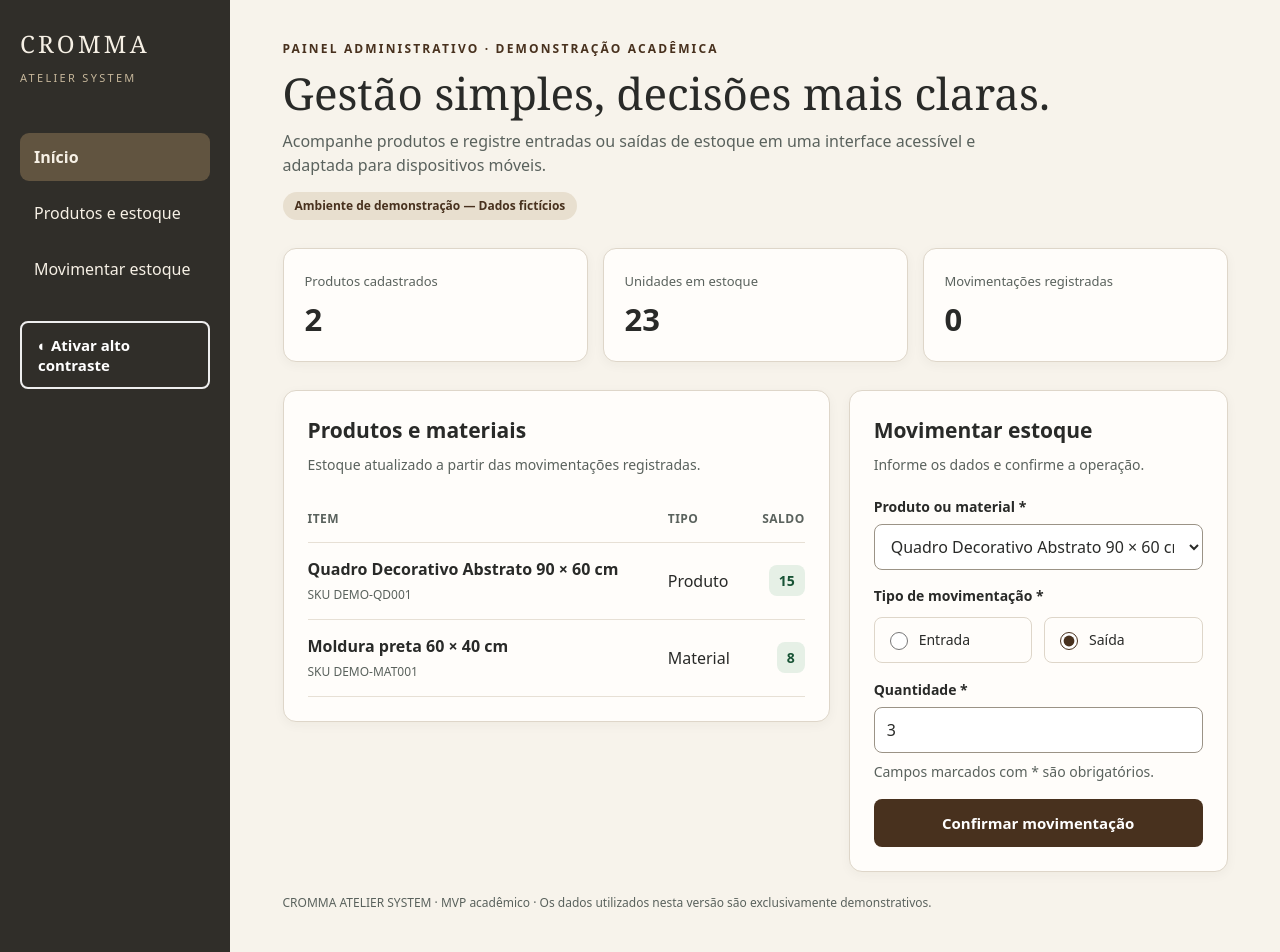
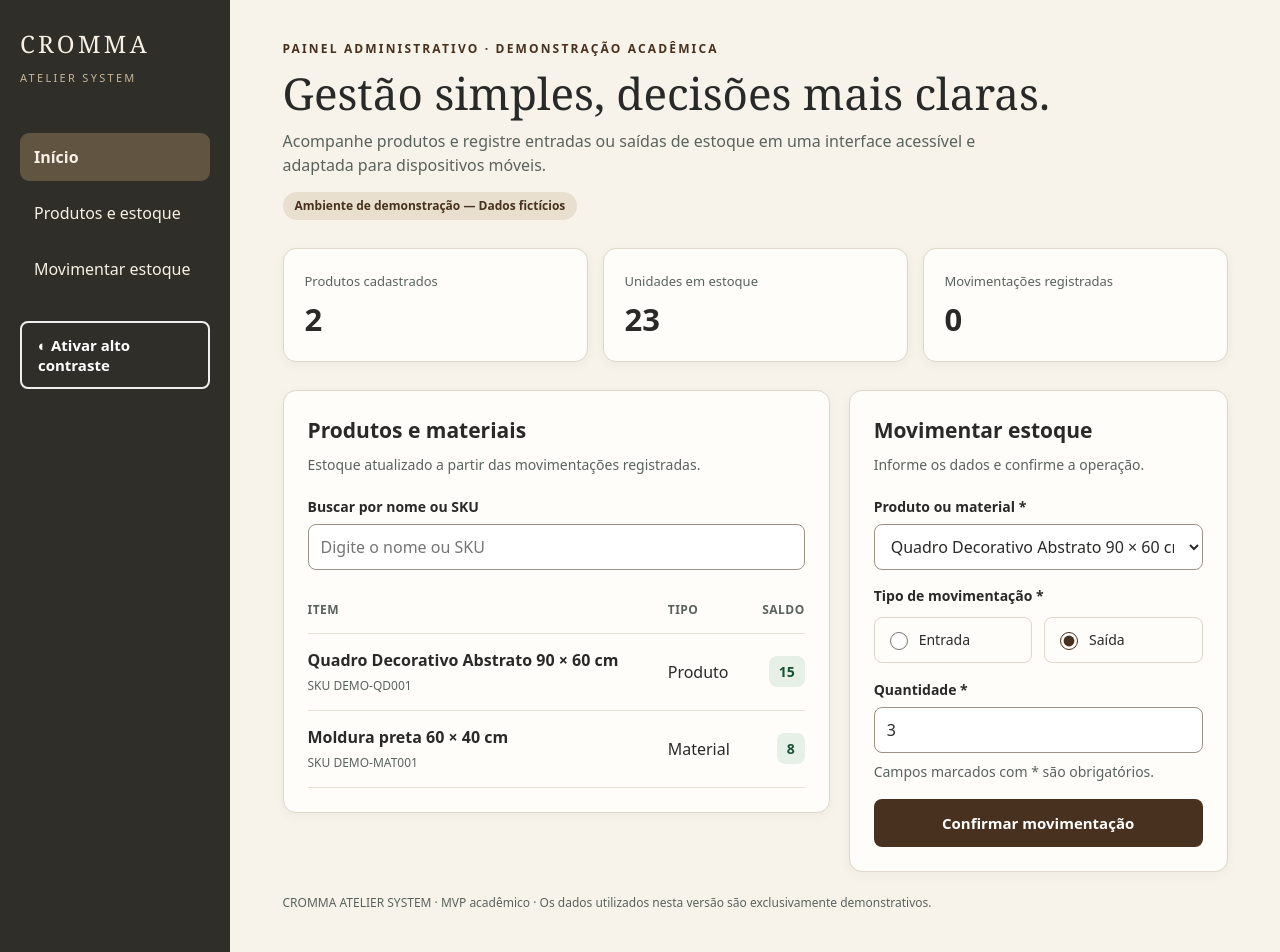
Before and after one commit to Lonardi95/Cromma-Atelier-MVP-Academico, a Flask app: page / in a window 1280 px wide. Run offline with Flask 3, Linux system fonts and the light colour scheme; data comes from the database, SQL or seed files in the repository; data that the repository does not hold is empty.

Commit message:
feat: adicionar filtro acessível de produtos por nome e SKU

```diff
--- a/templates/index.html
+++ b/templates/index.html
@@ -49,6 +49,7 @@
     td,th { padding:14px 10px; border-bottom:1px solid #e7e0d5; }
     td:first-child,th:first-child { padding-left:0; }
     td:last-child,th:last-child { padding-right:0; text-align:right; }
+    .search-field { margin:0 0 17px; }
     .product-name { display:block; font-weight:650; }
     .sku { font-size:12px; color:var(--muted); }
     .stock { display:inline-block; font-size:14px; font-weight:800; background:#e6f0e6; color:#185335; border-radius:8px; padding:5px 10px; }
@@ -97,12 +98,15 @@
       <section class="panel" id="produtos" aria-labelledby="titulo-produtos">
         <h2 id="titulo-produtos">Produtos e materiais</h2>
         <p class="section-note">Estoque atualizado a partir das movimentações registradas.</p>
+        <label for="busca-produtos">Buscar por nome ou SKU</label>
+        <input class="search-field" id="busca-produtos" type="search" placeholder="Digite o nome ou SKU" autocomplete="off" aria-controls="tabela-produtos">
+        <p id="busca-sem-resultados" class="section-note" role="status" hidden>Nenhum produto encontrado para a pesquisa.</p>
         <div class="table-wrap">
-          <table>
+          <table id="tabela-produtos">
             <thead><tr><th scope="col">Item</th><th scope="col">Tipo</th><th scope="col">Saldo</th></tr></thead>
             <tbody>
             {% for produto in produtos %}
-            <tr><td><span class="product-name">{{ produto.nome }}</span><span class="sku">SKU {{ produto.sku }}</span></td><td>{{ "Produto" if produto.tipo == "produto" else "Material" }}</td><td><span class="stock">{{ produto.estoque_atual }}</span></td></tr>
+            <tr class="produto-linha" data-busca="{{ (produto.nome ~ ' ' ~ produto.sku)|lower|e }}"><td><span class="product-name">{{ produto.nome }}</span><span class="sku">SKU {{ produto.sku }}</span></td><td>{{ "Produto" if produto.tipo == "produto" else "Material" }}</td><td><span class="stock">{{ produto.estoque_atual }}</span></td></tr>
             {% endfor %}
             </tbody>
           </table>
@@ -143,6 +147,20 @@
     toggle.setAttribute("aria-label", active ? "Desativar modo de alto contraste" : "Ativar modo de alto contraste");
     toggle.textContent = active ? "◐ Alto contraste ativado" : "◐ Ativar alto contraste";
   }
+  const busca = document.getElementById("busca-produtos");
+  const linhas = Array.from(document.querySelectorAll(".produto-linha"));
+  const vazio = document.getElementById("busca-sem-resultados");
+  const normalizar = (texto) => texto.normalize("NFD").replace(/[\u0300-\u036f]/g, "").toLowerCase().trim();
+  busca.addEventListener("input", function () {
+    const termo = normalizar(busca.value);
+    let visiveis = 0;
+    linhas.forEach(function (linha) {
+      const corresponde = normalizar(linha.dataset.busca).includes(termo);
+      linha.hidden = !corresponde;
+      if (corresponde) visiveis++;
+    });
+    vazio.hidden = visiveis !== 0;
+  });
   apply(enabled);
   toggle.addEventListener("click", function () {
     const active = !document.body.classList.contains("high-contrast");
```
